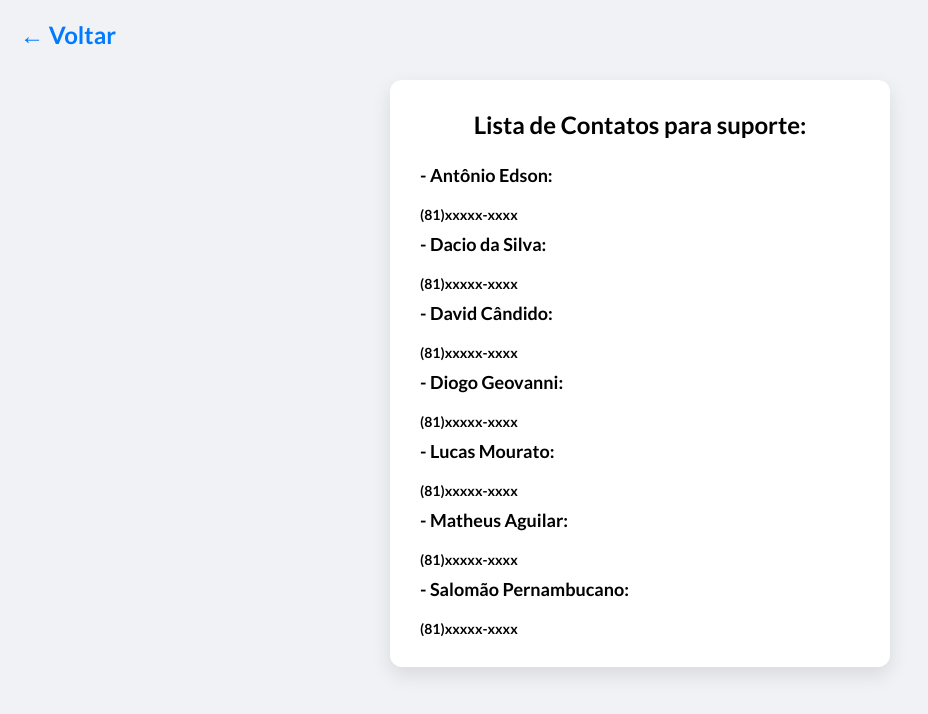
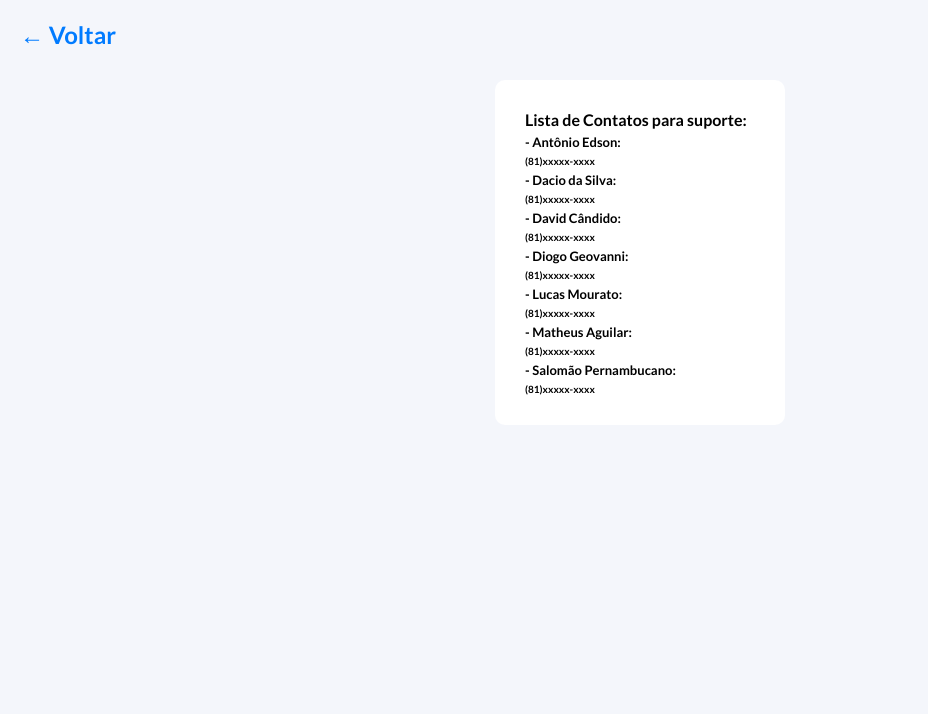
Before and after one commit to matheusarsenal/MED-ORG, a React (Vite) app in the folder FEnd/: page /suporte in a window 1280 px wide. Shown: the top 714 px of the page, without its empty margins (0-928 px from the left). Built offline with nearby package versions, Linux system fonts and the light colour scheme.

Commit message:
Update style.css

```diff
--- a/FEnd/src/Screens/PagSuporte/style.css
+++ b/FEnd/src/Screens/PagSuporte/style.css
@@ -1,58 +1,36 @@
+
 .SupTec {
     display: flex;
+    align-items: center;
     flex-direction: column;
-    align-items: center;
     padding-top: 80px;
-    min-height: 100vh;
-    background-color: #f0f2f5;
-    font-family: 'Segoe UI', Tahoma, Geneva, Verdana, sans-serif;
-}
 
     form#sup {
         display: flex;
         flex-direction: column;
-    gap: 10px;
+        gap: 5px;
         padding: 30px;
-    border-radius: 12px;
-    background-color: #ffffff;
-    max-width: 500px;
-    width: 100%;
+        border-radius: 10px;
+        background-color: white;
+        max-width: 50%;
+        width: 290px;
         margin-bottom: 20px;
-    box-shadow: 0 8px 20px rgba(0, 0, 0, 0.1);
+        align-items: baseline;
+
+        & h1#titulo{
+            color: black;
+            gap: 15px;
+            font-size: medium;
         }
 
-form#sup h1#titulo {
-    color: #000000;
-    font-size: 24px;
-    margin-bottom: 15px;
-    text-align: center;
+        & h1#nome{
+            color:black;
+            font-size: small;
         }
 
-form#sup h1#nome {
-    color: #000000;
-    font-size: 18px;
-    margin-bottom: 10px;
-}
-
-form#sup h1#num {
-    color: #000000;
-    font-size: 14px;
-}
-@media (max-width: 600px) {
-    form#sup {
-        width: 90%;
-        padding: 20px;
-    }
-
-    form#sup h1#titulo {
-        font-size: 20px;
-    }
-
-    form#sup h1#nome {
-        font-size: 16px;
-    }
-
-    form#sup h1#num {
-        font-size: 12px;
+        & h1#num{
+            color: #000000 !important;
+            font-size: x-small;
         }
     }
+}
```
Lines whose indentation alone changed are shown as unchanged.
